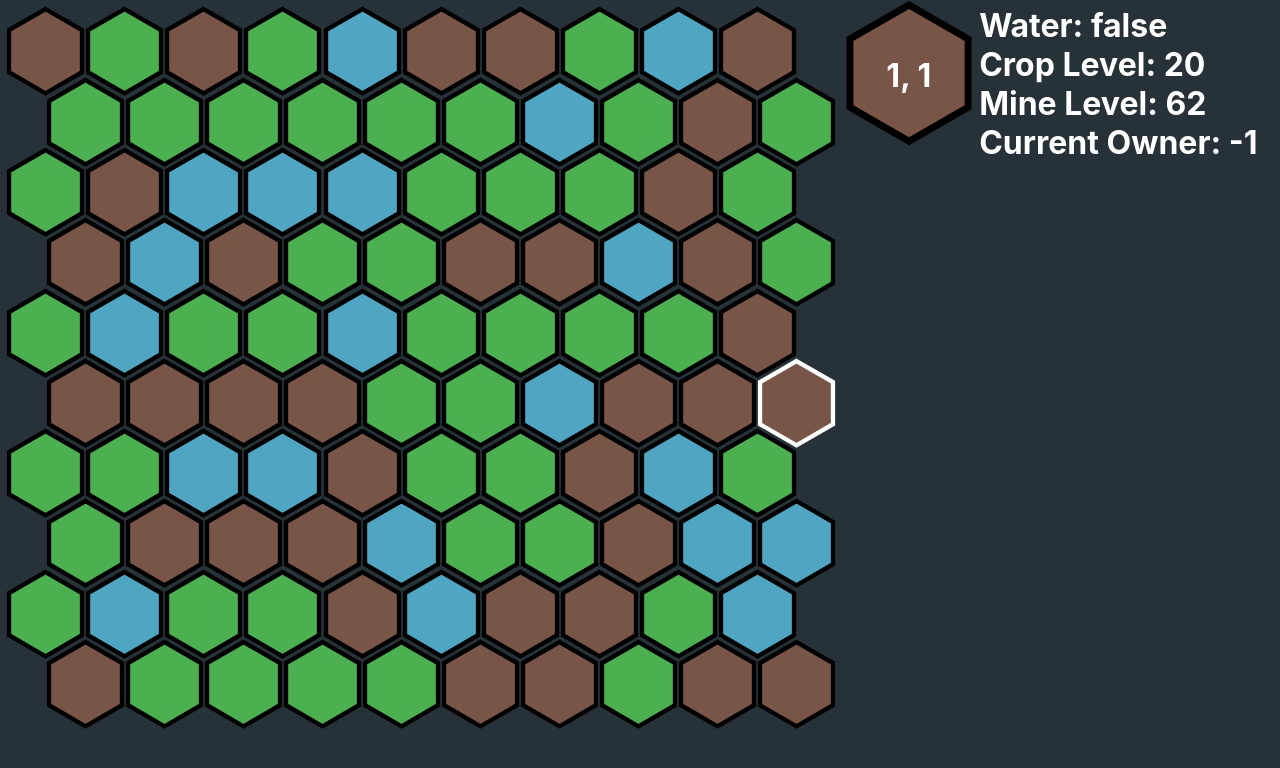
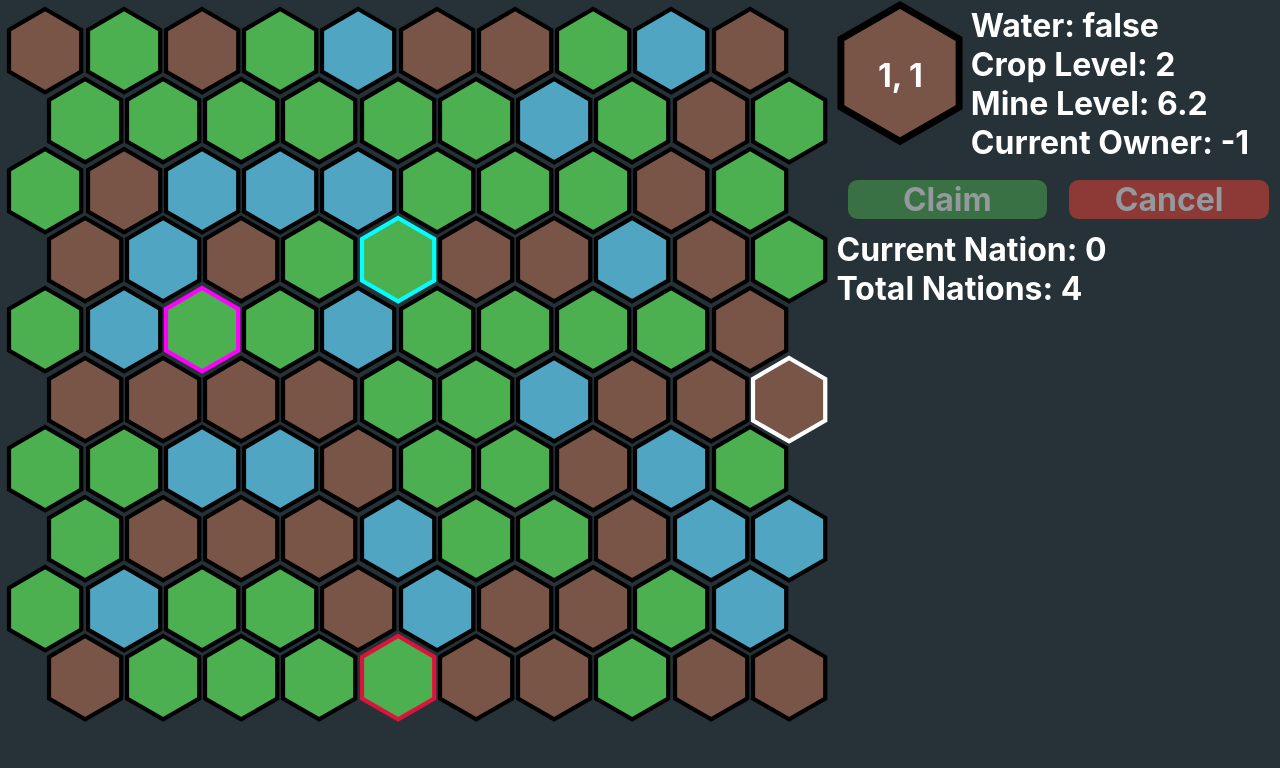
Before and after one commit to ClaySpike/Econ-Final-Project, a React (Create React App) app: page / in a window 1280 px wide. Shown: the top 768 px of the page. Built offline with nearby package versions, Linux system fonts and the light colour scheme.

Commit message:
Multiple Nations and who knows what else

```diff
--- a/src/App.css
+++ b/src/App.css
@@ -40,6 +40,18 @@ body {
   stroke: white;
 }
 
+.hexStrokeCyan {
+  stroke: #00FFFF;
+}
+
+.hexStrokeFuscia {
+  stroke:	#FF00FF;
+}
+
+.hexStrokeCrimson {
+  stroke: #DC143C
+}
+
 .hexColorGreen {
   fill: #4CAF50;
 }
@@ -56,7 +68,7 @@ body {
   color: white
 }
 
-.hexPosContainer {
+.hexSummaryContainer {
   display: flex;
   flex-direction: column;
   align-items: center;
@@ -75,3 +87,52 @@ body {
 .dataPadding {
   margin: .5vw;
 }
+
+.sidePanel {
+  display: flex;
+  flex-direction: column;
+  width: 35%;
+}
+
+.button {
+  color: white;
+  width: 45%;
+  margin: 2.5%;
+  border-radius: .75vw;
+  text-align: center;
+  display: inline-block;
+  cursor: pointer;
+  -webkit-transition-duration: 0.4s; /* Safari */
+  transition-duration: 0.4s;
+  -webkit-user-select: none; /* Safari */
+  -moz-user-select: none; /* Firefox */
+  -ms-user-select: none; /* IE10+/Edge */
+  user-select: none; /* Standard */
+}
+
+.cancelColor {
+  background-color: #f44336;
+}
+
+.cancelColor:hover {
+  background-color: #b9352b;
+}
+
+.confirmColor {
+  background-color: #4CAF50;
+}
+
+.confirmColorH:hover {
+  background-color: rgb(59, 138, 61);
+}
+
+.disabled {
+  opacity: .5;
+}
+
+.unselectable {
+  -webkit-user-select: none; /* Safari */
+  -moz-user-select: none; /* Firefox */
+  -ms-user-select: none; /* IE10+/Edge */
+  user-select: none; /* Standard */
+}
--- a/src/App.js
+++ b/src/App.js
@@ -9,8 +9,10 @@ class App extends Component {
       width: 0,
       height: 0,
       hexGrid: new Array(10),
-      nations: new Array(1),
+      nations: new Array(4),
       currentCoords: [0,0],
+      summaryOpen: false,
+      currentNation: 0,
     };
     this.updateWindowDimensions = this.updateWindowDimensions.bind(this);
 
@@ -32,12 +34,21 @@ class App extends Component {
         }
       }
     }
+
+    for(let i = 0; i < this.state.nations.length; i++){
+      this.state.nations[i] = {
+        claims: [],
+      }
+    }
   }
 
   componentDidMount() {
     this.updateWindowDimensions();
     window.addEventListener('resize', this.updateWindowDimensions);
-    this.findNationsStart()
+    let unusable = []
+    for(let i = 0; i < this.state.nations.length; i++){
+      unusable = this.findNationsStart(i, unusable)
+    }
   }
 
   componentWillUnmount() {
@@ -48,22 +59,20 @@ class App extends Component {
     this.setState({ width: window.innerWidth, height: window.innerHeight });
   }
 
-  findNationsStart(){
-    for(let i = 0; i < this.state.nations.length; i++){
+  findNationsStart(nation, unusable){
     let x = Math.floor(Math.random() * this.state.hexGrid.length)
     let y = Math.floor(Math.random() * this.state.hexGrid[x].length)
+    unusable.push([x,y])
     if(this.state.hexGrid[x][y].water){
-        this.findNationsStart()
+      this.findNationsStart(nation, unusable)
     }
     else{
       this.setState((state) => {
-          state.hexGrid[x][y].claimedBy = i
-          state.nations[i] = {
-            claims: [[x, y]],
-          }
+        state.hexGrid[x][y].claimedBy = nation
+        state.nations[nation].claims = [[x, y]]
       })
     }
-    }
+    return unusable
   }
 
   generateWater(chance){
@@ -80,11 +89,40 @@ class App extends Component {
   handleClick(e) {
     e.preventDefault()
     let coords = e.target.parentElement.getAttribute("data-position")
+    if(coords != null){
+      this.setState({
+        summaryOpen: true
+      })
+      this.setSummary(coords)
+    }
+  }
+
+  cancelClick(e) {
+    e.preventDefault()
+    this.setState({
+      summaryOpen: false
+    })
+  }
+
+  handleClaim(e) {
+    e.preventDefault()
+    if(this.checkClaim(this.state.currentCoords, this.state.currentNation)){
+      this.setState((state) => {
+        state.hexGrid[state.currentCoords[state.currentNation]][state.currentCoords[1]].claimedBy = state.currentNation
+        state.nations[state.currentNation].claims[state.nations[state.currentNation].claims.length] = state.currentCoords
+      })
+      this.forceUpdate()
+      this.cancelClick(e)
+    }
+  }
+
+  checkClaim(coords, nation){
     let works = false
-    if(coords !== null){
-      for(let j = 0; j < this.state.nations[0].claims.length; j++){
-        let x = this.state.nations[0].claims[j][0] - coords[0]
-        let y = this.state.nations[0].claims[j][1] - coords[2]
+    if(coords != null && this.state.nations[nation] != null){
+      for(let j = 0; j < this.state.nations[nation].claims.length; j++){
+        if(!(this.state.nations[nation].claims[j][0] === coords[0] && this.state.nations[nation].claims[j][1] === coords[1])){
+          let x = this.state.nations[nation].claims[j][0] - coords[0]
+          let y = this.state.nations[nation].claims[j][1] - coords[1]
           if(x === 0 && (y === -1 || y === 1)){//same row left or right
             works = true;
           }
@@ -99,25 +137,44 @@ class App extends Component {
             }
           }
         }
-      if(works){
+        else {
+          console.log("beep")
+          return false;
+        }
+      }
+    }
+    return works;
+  }
+
+  claimCSS() {
+    if(this.state.currentCoords != null){
+      if(this.checkClaim(this.state.currentCoords, this.state.currentNation)){
+        return "button confirmColor confirmColorH"
+      }
+    }
+    return "button confirmColor disabled"
+  }
+
+  cancelCSS() {
+    if(this.state.summaryOpen){
+      return "button cancelColor"
+    }
+    return "button cancelColor disabled"
+  }
+
+  setSummary(coords){
+    if(coords !== null){
       this.setState((state) => {
-          state.hexGrid[coords[0]][coords[2]].claimedBy = 0
-          state.nations[0].claims[state.nations[0].claims.length] = [coords[0], coords[2]]
+        state.currentCoords = [coords[0], coords[2]]
       })
       this.forceUpdate()
-      }
     }
   }
 
   handleMouseOver(e){
     e.preventDefault()
-    let coords =  e.target.parentElement.getAttribute("data-position")
-    if(coords !== null){
-      console.log(coords)
-      this.setState((state) => {
-        state.currentCoords = [coords[0], coords[2]]
-      })
-      this.forceUpdate()
+    if(!this.state.summaryOpen){
+      this.setSummary(e.target.parentElement.getAttribute("data-position"))
     }
   }
 
@@ -160,6 +217,15 @@ class App extends Component {
     }
     else if(value.claimedBy === 0){
       strokeColor = "hexStrokeWhite"
+    }
+    else if(value.claimedBy === 1){
+      strokeColor = "hexStrokeCyan"
+    }
+    else if(value.claimedBy === 2){
+      strokeColor = "hexStrokeFuscia"
+    }
+    else if(value.claimedBy === 3){
+      strokeColor = "hexStrokeCrimson"
     }
 
     if(value.water){
@@ -205,27 +271,45 @@ class App extends Component {
             return this.getHexDiv(value, "9.5%", false)
           })}
         </div>
+        <div className="sidePanel white">
           <div className="summary">
-          <div className="hexPosContainer">
+            <div className="hexSummaryContainer">
               <div>
                 {this.getHexDiv(this.state.hexGrid[this.state.currentCoords[0]][this.state.currentCoords[1]], "10", true)}
               </div>
-            <h1 className="white">
+              <h1 className="unselectable">
                 {Number(this.state.currentCoords[1]) + 1 + ", " + Number(Number(this.state.currentCoords[0]) + 1)}
               </h1>
             </div>
-          <div className="white dataPadding">
+            <div className="dataPadding">
               <h1>
                 {"Water: " + this.state.hexGrid[this.state.currentCoords[0]][this.state.currentCoords[1]].water}
               </h1>
               <h1>
-              {"Crop Level: " + (Math.round(this.state.hexGrid[this.state.currentCoords[0]][this.state.currentCoords[1]].cropLevel * 10))}
+                {"Crop Level: " + (Math.round(this.state.hexGrid[this.state.currentCoords[0]][this.state.currentCoords[1]].cropLevel * 10)/10)}
               </h1>
               <h1>
-              {"Mine Level: " + (Math.round(this.state.hexGrid[this.state.currentCoords[0]][this.state.currentCoords[1]].mineLevel * 10))}
+                {"Mine Level: " + (Math.round(this.state.hexGrid[this.state.currentCoords[0]][this.state.currentCoords[1]].mineLevel * 10)/10)}
               </h1>
               <h1>
                 {"Current Owner: " + this.state.hexGrid[this.state.currentCoords[0]][this.state.currentCoords[1]].claimedBy}
+              </h1>
+            </div>
+          </div>
+          <div>
+            <div className={this.claimCSS()} onClick={(e) => this.handleClaim(e)}>
+              <h1>Claim</h1>
+            </div>
+            <div className={this.cancelCSS()} onClick={(e) => this.cancelClick(e)}>
+              <h1>Cancel</h1>
+            </div>
+          </div>
+          <div>
+            <h1>
+              {"Current Nation: " + this.state.currentNation}
+            </h1>
+            <h1>
+              {"Total Nations: " + this.state.nations.length}
             </h1>
           </div>
         </div>
```
Lines whose indentation alone changed are shown as unchanged.
